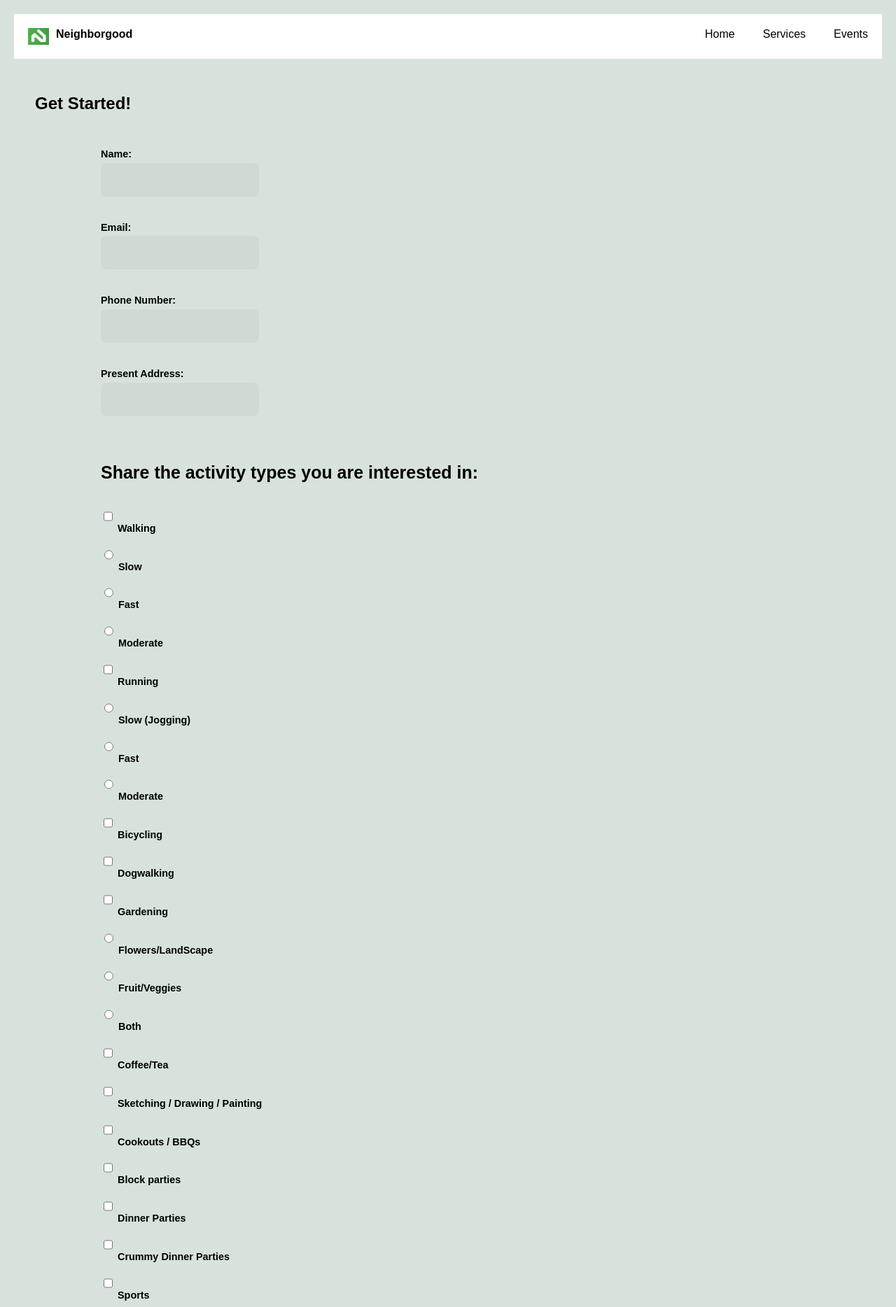
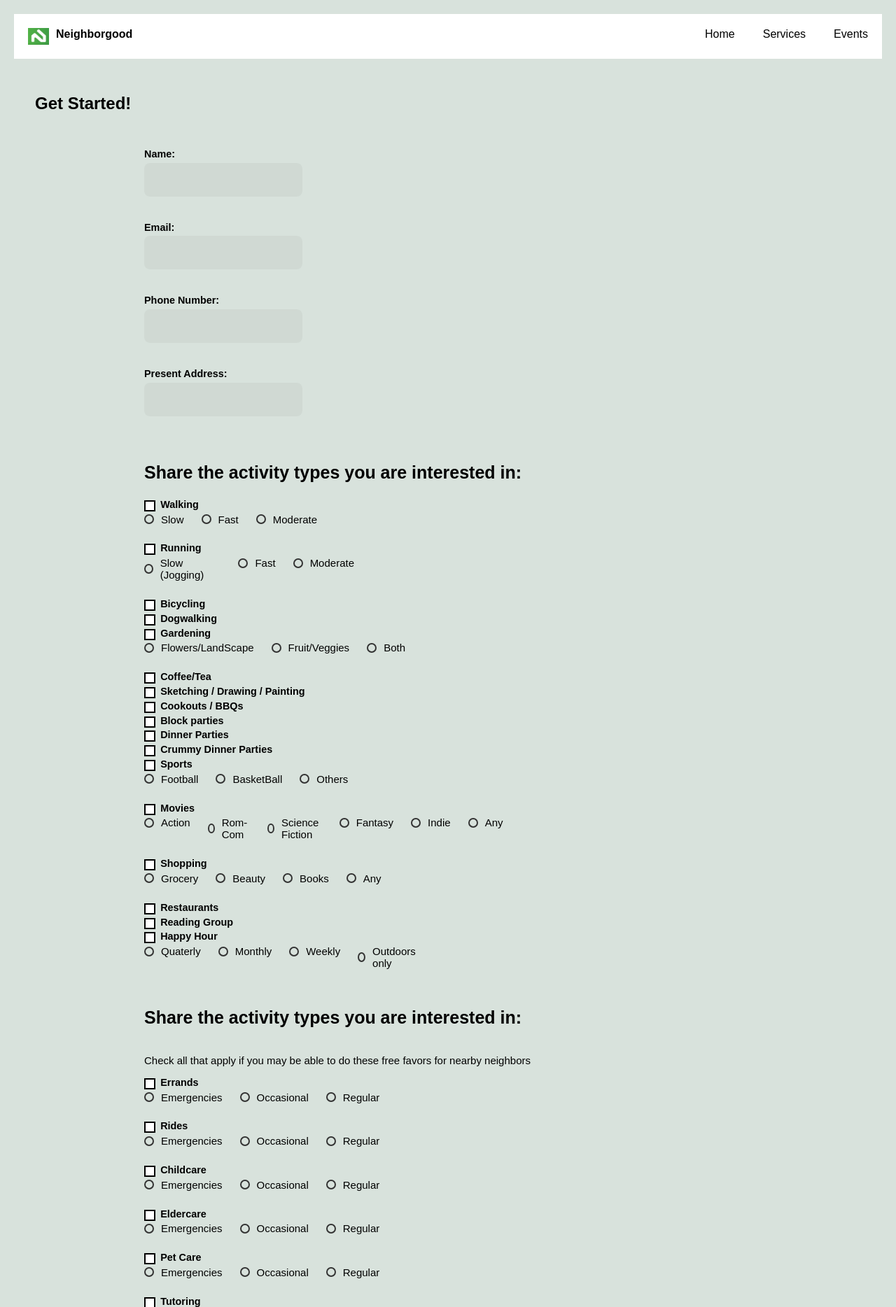
Before and after one commit to vaishnavirbhat26/neighborgood, a Flask app: page /get_started in a window 1280 px wide. Shown: the top 1868 px of the page at 70% size. Run offline with Flask 3, Linux system fonts and the light colour scheme.

Commit message:
Update style.css

```diff
--- a/static/style.css
+++ b/static/style.css
@@ -484,17 +484,8 @@ button {
 
     display: flex;
     flex-direction: column;
-    padding-left: 10%;
+    padding-left: 15%;
 
-  }
-
-  .activities {
-    font-weight: bold;
-    margin-bottom: 5px;
-  }
-
-  .activities input[type="checkbox"] {
-    margin-right: 5px;
   }
 
   .otherActivities {
@@ -511,6 +502,144 @@ button {
     border-radius: 4px;
   }
 
+  .checkbox-wrapper-29 {
+    --size: 1rem;
+    --background: #fff;
+    font-size: var(--size);
+  }
+
+  .checkbox-wrapper-29 *,
+  .checkbox-wrapper-29 *::after,
+  .checkbox-wrapper-29 *::before {
+    box-sizing: border-box;
+  }
+
+  .checkbox-wrapper-29 input[type="checkbox"] {
+    visibility: hidden;
+    display: none;
+  }
+
+  .checkbox-wrapper-29 .checkbox__label {
+    width: var(--size);
+  }
+
+  .checkbox-wrapper-29 .checkbox__label:before {
+    content: ' ';
+    display: block;
+    height: var(--size);
+    width: var(--size);
+    position: absolute;
+    top: calc(var(--size) * 0.125);
+    left: 0;
+    background: var(--background);
+  }
+
+  .checkbox-wrapper-29 .checkbox__label:after {
+    content: ' ';
+    display: block;
+    height: var(--size);
+    width: var(--size);
+    border: calc(var(--size) * .14) solid #000;
+    transition: 200ms;
+    position: absolute;
+    top: calc(var(--size) * 0.125);
+    left: 0;
+    background: var(--background);
+  }
+
+  .checkbox-wrapper-29 .checkbox__label:after {
+    transition: 100ms ease-in-out;
+  }
+
+  .checkbox-wrapper-29 .checkbox__input:checked ~ .checkbox__label:after {
+    border-top-style: none;
+    border-right-style: none;
+    -ms-transform: rotate(-45deg); /* IE9 */
+    transform: rotate(-45deg);
+    height: calc(var(--size) * .5);
+    border-color: green;
+  }
+
+  .checkbox-wrapper-29 .checkbox {
+    position: relative;
+    display: flex;
+    cursor: pointer;
+    /* Mobile Safari: */
+    -webkit-tap-highlight-color: rgba(0,0,0,0);
+  }
+
+  .checkbox-wrapper-29 .checkbox__label:after:hover,
+  .checkbox-wrapper-29 .checkbox__label:after:active {
+     border-color: green;
+  }
+
+  .checkbox-wrapper-29 .checkbox__label {
+    margin-right: calc(var(--size) * 0.45);
+  }
+
+
+  .radio-container {
+
+    max-width: 300px;
+    color: white;
+    display: flex;
+    gap: 25px;
+    justify-content: left;
+  }
+
+  .radio-wrapper {
+    margin-bottom: 20px;
+  }
+
+  .radio-button {
+    display: flex;
+    align-items: center;
+    cursor: pointer;
+    transition: all 0.2s ease-in-out;
+  }
+
+  .radio-button:hover {
+    transform: translateY(-2px);
+  }
+
+  .radio-button input[type="radio"] {
+    display: none;
+  }
+
+  .radio-checkmark {
+    display: inline-block;
+    position: relative;
+    width: 10px;
+    height: 10px;
+    margin-right: 10px;
+    border: 2px solid #333;
+    border-radius: 50%;
+  }
+
+  .radio-checkmark:before {
+    content: "";
+    position: absolute;
+    top: 50%;
+    left: 50%;
+    transform: translate(-50%, -50%) scale(0);
+    width: 5px;
+    height: 5px;
+    border-radius: 50%;
+    background-color: #333;
+    transition: all 0.2s ease-in-out;
+  }
+
+  .radio-button input[type="radio"]:checked ~ .radio-checkmark:before {
+    transform: translate(-50%, -50%) scale(1);
+  }
+
+  .radio-label {
+    font-size: 15px;
+    font-weight: 300;
+  }
+
+
+
 
   footer{
     text-align: center;
```
